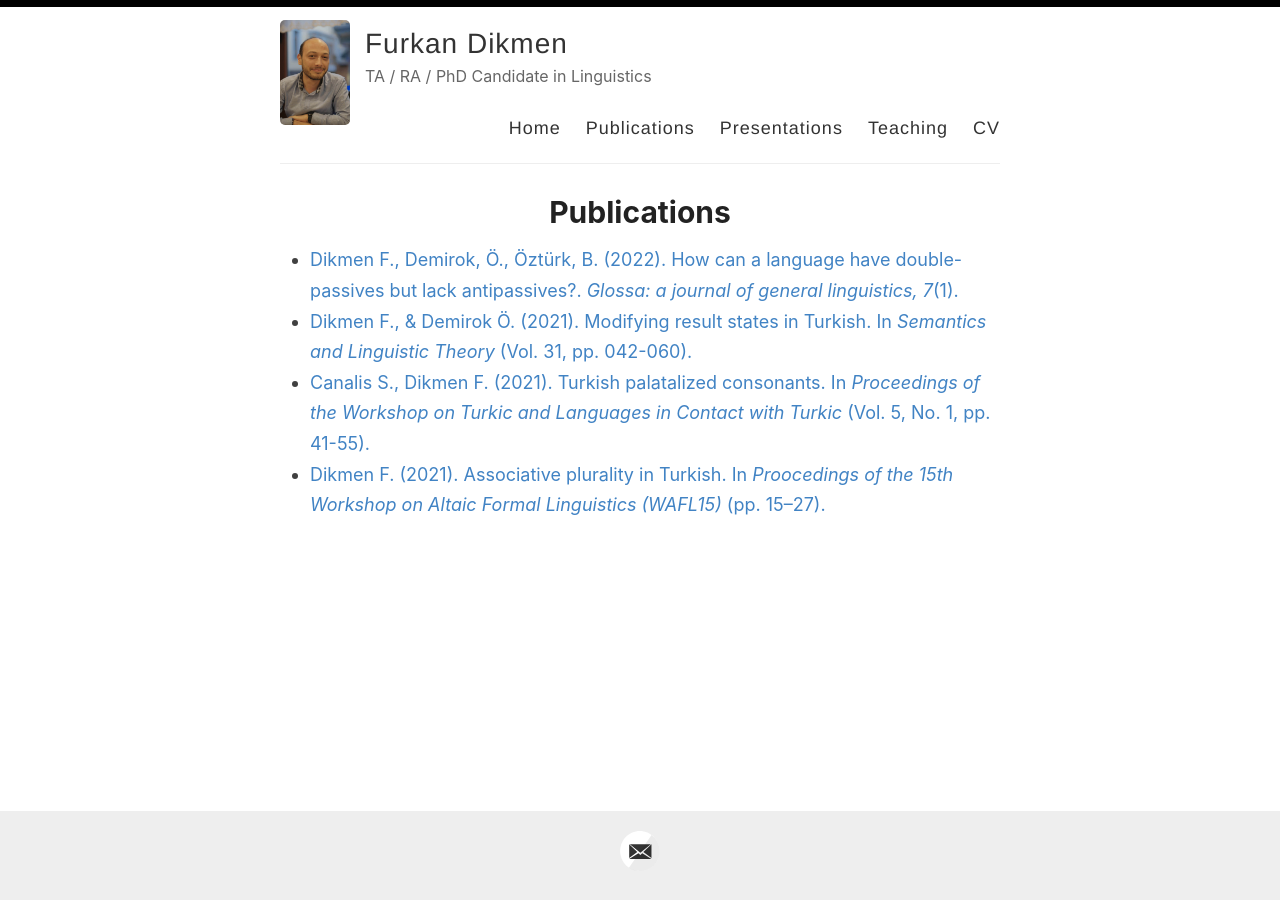
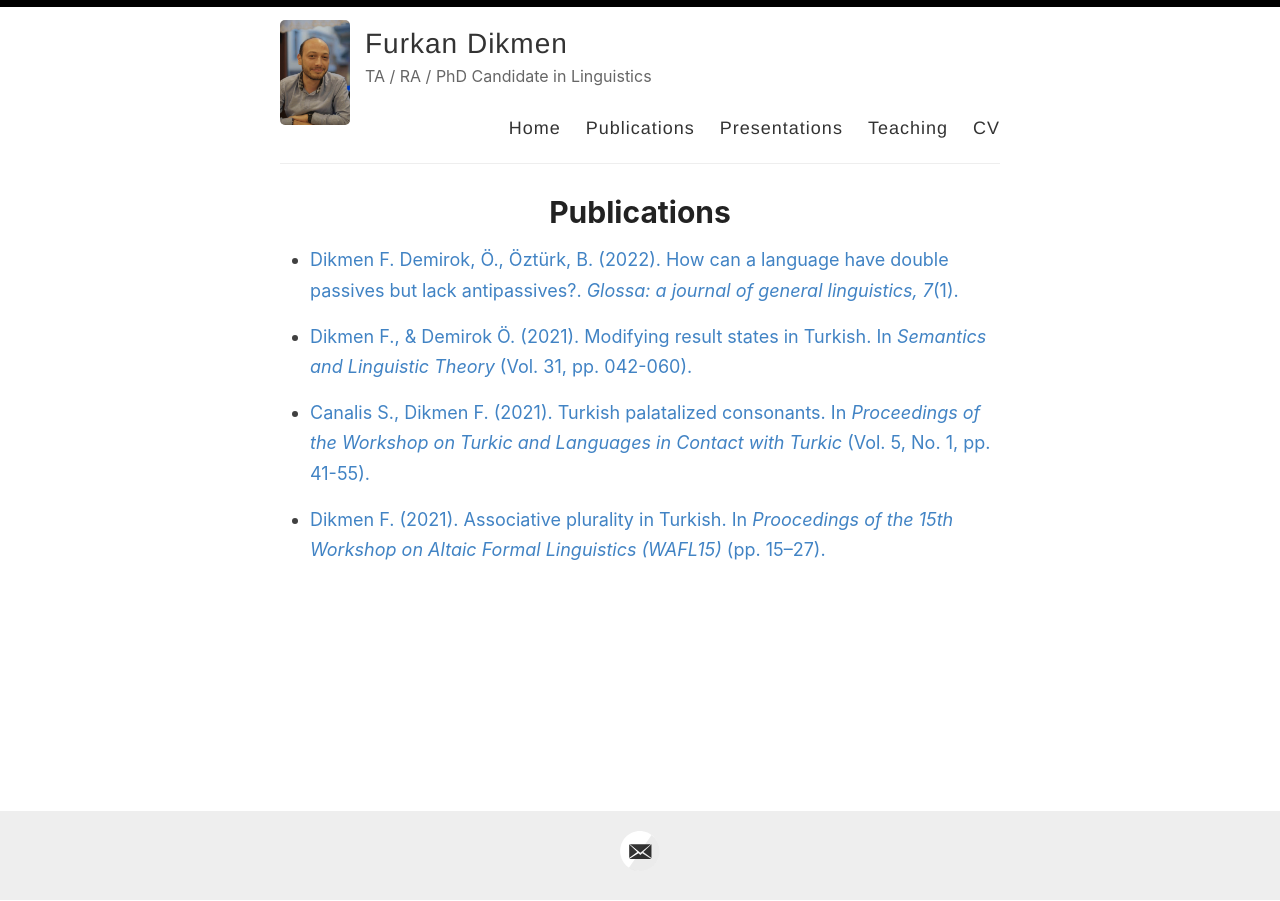
Before and after one commit to furkandikmen/furkandikmen.github.io, a Jekyll site: the page built from _pages/publications.md, in a window 1280 px wide. Built offline with Jekyll 4.4.1, drawn with Linux system fonts in a browser that asks for light colours.

```diff
--- a/_pages/publications.md
+++ b/_pages/publications.md
@@ -4,7 +4,10 @@ title: Publications
 permalink: /publications/
 ---
 
-- [Dikmen F., Demirok, Ö., Öztürk, B. (2022). How can a language have double-passives but lack antipassives?. _Glossa: a journal of general linguistics, 7_(1).](https://www.glossa-journal.org/article/id/6553/)
+- [Dikmen F. Demirok, Ö., Öztürk, B. (2022). How can a language have double passives but lack antipassives?. _Glossa: a journal of general linguistics, 7_(1).](https://www.glossa-journal.org/article/id/6553/)
+
 - [Dikmen F., & Demirok Ö. (2021). Modifying result states in Turkish. In _Semantics and Linguistic Theory_ (Vol. 31, pp. 042-060).](https://journals.linguisticsociety.org/proceedings/index.php/SALT/article/view/31.003)
+
 - [Canalis S., Dikmen F. (2021). Turkish palatalized consonants. In _Proceedings of the Workshop on Turkic and Languages in Contact with Turkic_ (Vol. 5, No. 1, pp. 41-55).](https://journals.linguisticsociety.org/proceedings/index.php/tu/article/view/4781)
+
 - [Dikmen F. (2021). Associative plurality in Turkish. In _Proocedings of the 15th Workshop on Altaic Formal Linguistics (WAFL15)_ (pp. 15–27).](https://furkandikmen.com/assets/publications/Associative_plurality_in_Turkish.pdf)
```
